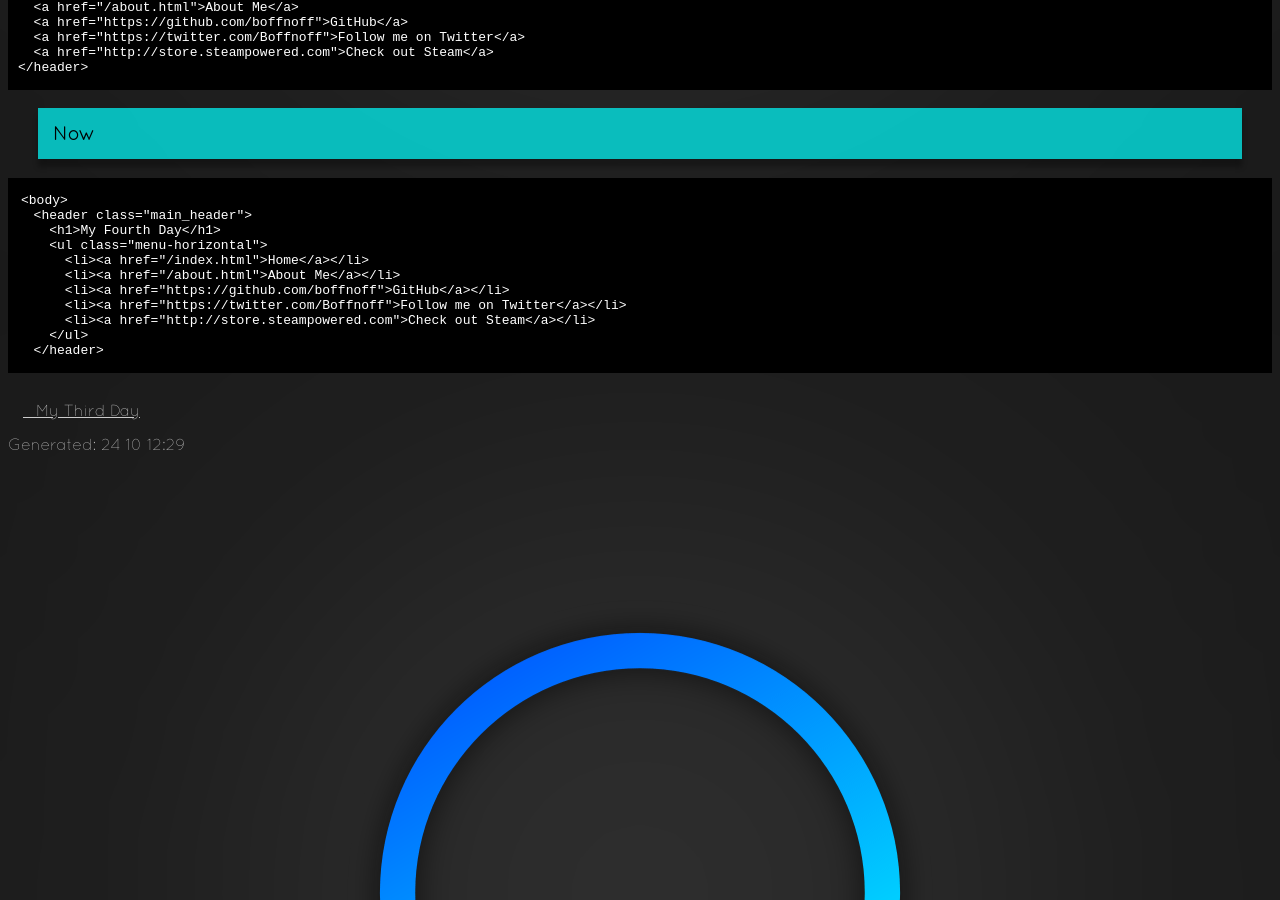
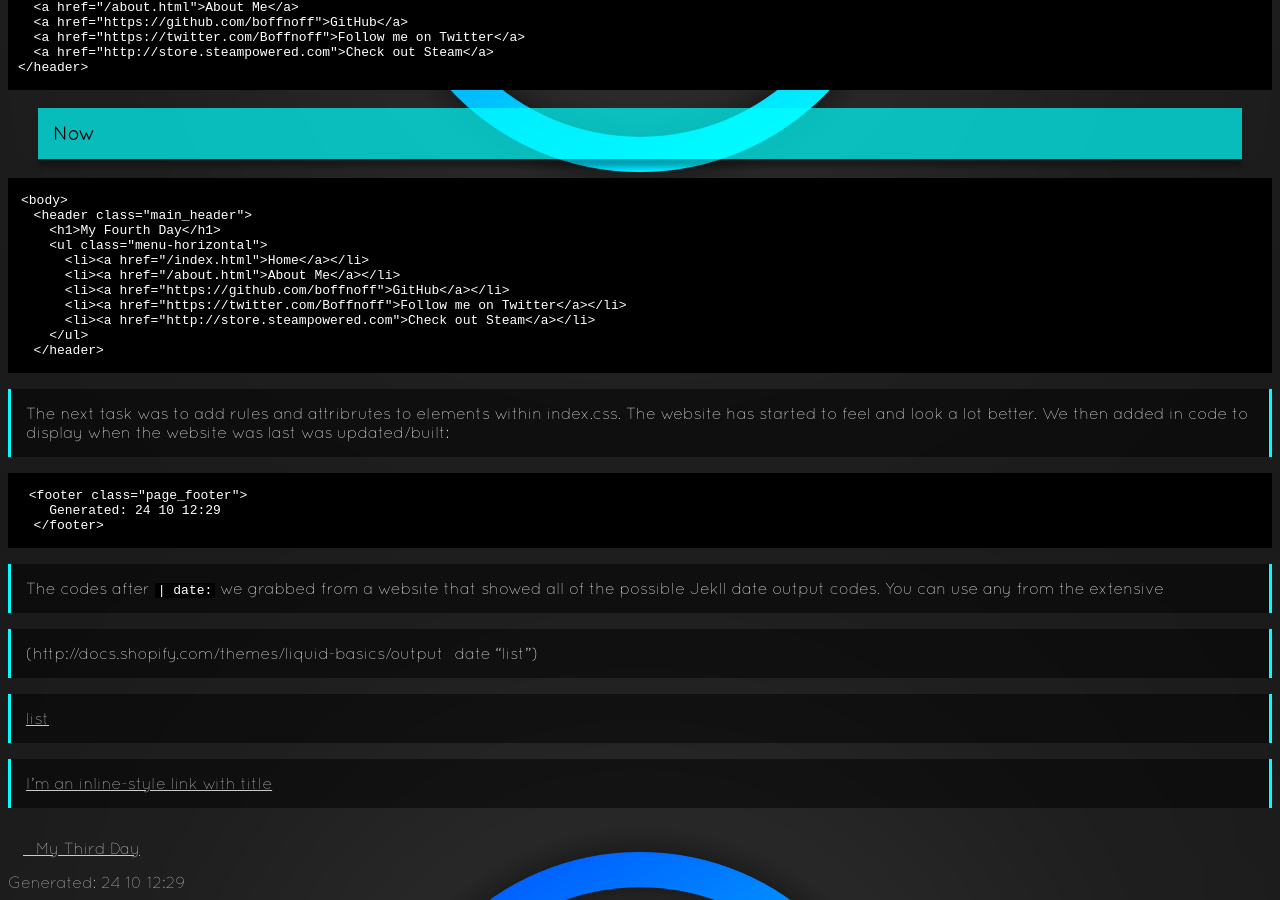
Before and after one commit to boffnoff/boffnoff.github.com, a Jekyll site: the page built from _posts/2013-10-24-fourth-day.md, in a window 1280 px wide and 900 px high, scrolled down 1076 px. Built offline with Jekyll 4.4.1, drawn with Linux system fonts in a browser that asks for light colours.

Commit message:
checking the hyperlink created in markdown format actually works!

```diff
--- a/_posts/2013-10-24-fourth-day.md
+++ b/_posts/2013-10-24-fourth-day.md
@@ -25,8 +25,8 @@ As you can see, at least now the website appears a little more professional. The
 ## Blocks within Blocks within Blocks
 
 So after I had ran cleanup on my CSS, it was suggested by my Fairy Godfather, (He's training to become "The Godfather"), that we organise the navigation hyperliks that you see at the top of
-the page. When we say organise, it's not put each hyperlink on a new line, because in HTML that makes no difference because it ignores white space, and anyway the end result was the exact same
-as the original. What we did was place the hyperlinks into an unordered list `<ul>` , with each link as a link item `<li>`. Then we added CSS code to style and convert the list
+the page. When we say organise, it's not put each hyperlink on a new line, because in HTML that makes no difference because it ignores white space, and anyway the end result was the exact
+same as the original. What we did was place the hyperlinks into an unordered list `<ul>` , with each link as a link item `<li>`. Then we added CSS code to style and convert the list
 to become horizontal and aligned right. It's probably easier if you just take a look at what the code used to look like, and what it looks like now:
 
 ### Then
@@ -54,3 +54,21 @@ to become horizontal and aligned right. It's probably easier if you just take a
           <li><a href="http://store.steampowered.com">Check out Steam</a></li>
         </ul>
       </header>
+
+
+The next task was to add rules and attribrutes to elements within index.css. The website has started to feel and look a lot better. We then added in code to display when the website was last
+was updated/built:
+
+     <footer class="page_footer">
+        Generated: {{ site.time | date: '%d %m %H:%M' }}
+      </footer>
+
+The codes after `| date:` we grabbed from a website that showed all of the possible Jekll date output codes. You can use any from the extensive
+
+(http://docs.shopify.com/themes/liquid-basics/output#date "list")
+
+
+<a href="http://docs.shopify.com/themes/liquid-basics/output#date">list</a>
+
+
+  [I'm an inline-style link with title](https://www.google.com "Google's Homepage")
--- a/brand-test.html
+++ b/brand-test.html
@@ -8,8 +8,8 @@ layout: nil
 <head>
     <title>GEL - Type</title>
     <link href="index.css" rel="stylesheet" type="text/css" />
-    <link rel="stylesheet" type="text/css" href="/fonts/quicksand/stylesheet.css">
-    <link rel="stylesheet" type="text/css" href="/index.css">
+    <link rel="stylesheet" type="text/css" href="fonts/quicksand/stylesheet.css">
+    <link rel="stylesheet" type="text/css" href="index.css">
     <meta name="viewport" content="width=device-width;">
 </head>
 <body>
```
